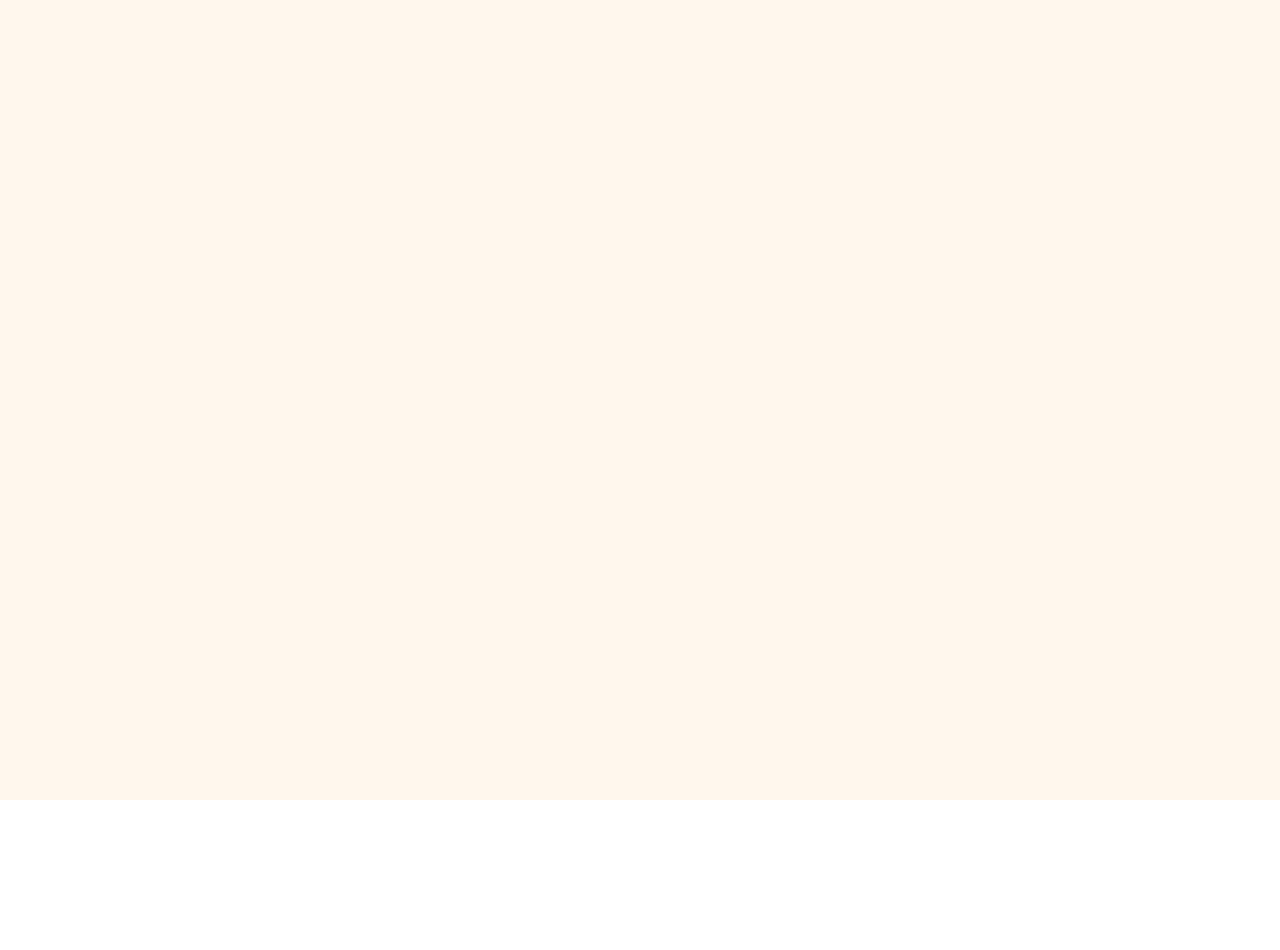
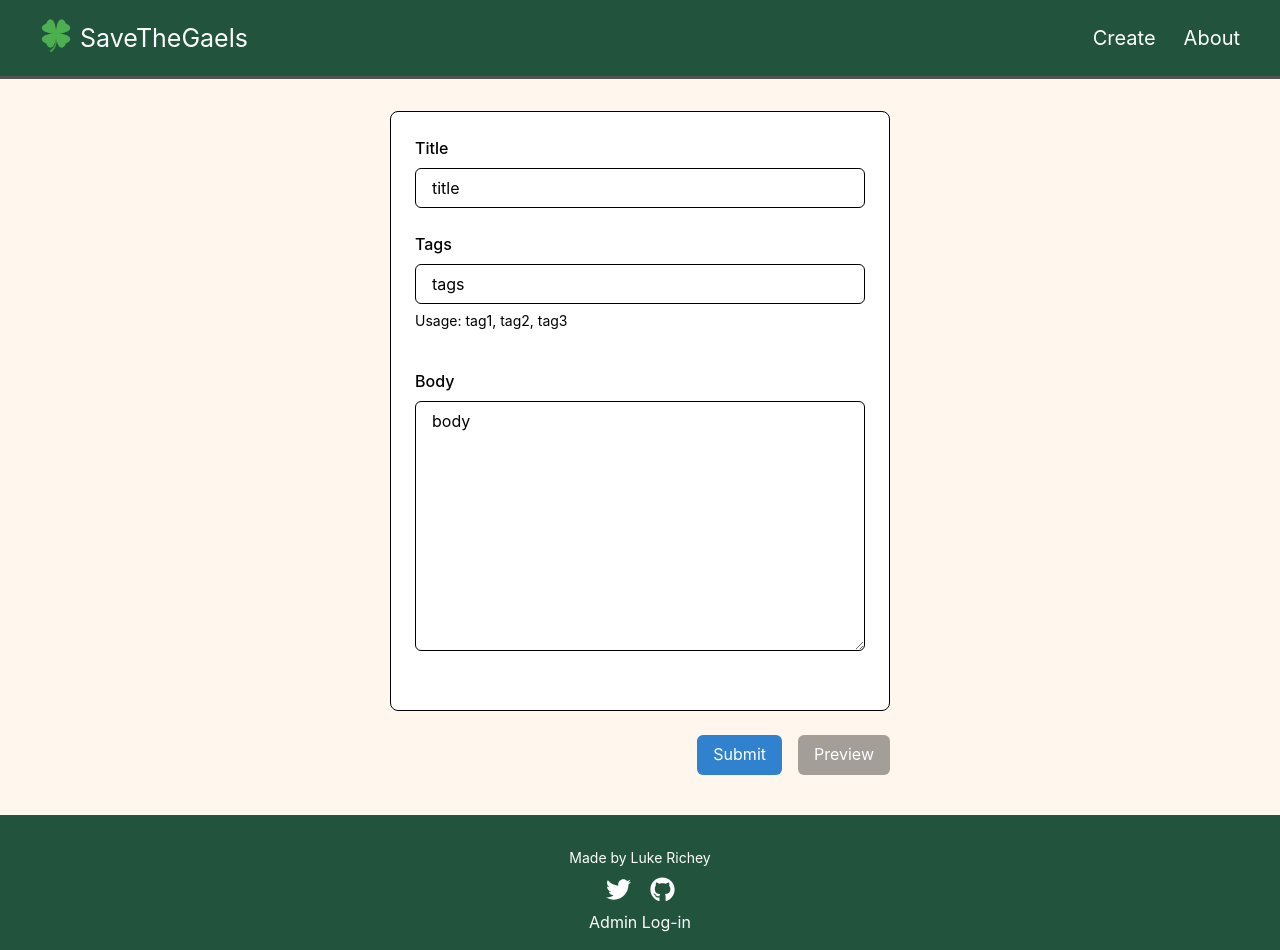
Before and after one commit to lukebrichey/SaveTheGaels, a React (Create React App) app in the folder frontend/: page /create in a window 1280 px wide. Before the commit this address had no page. Before the commit the page ends 800 px from the top, so only its background shows below. Built offline with nearby package versions, Linux system fonts and the light colour scheme.

Commit message:
Added creation page, blog page, TODO: post blogs

```diff
--- a/frontend/src/App.js
+++ b/frontend/src/App.js
@@ -3,6 +3,7 @@ import Layout from './components/Layout.js';
 import About from './pages/About.js';
 import Home from './pages/Home.js';
 import BlogPg from './pages/BlogPg.js';
+import Create from './pages/Create.js';
 import { Box } from '@chakra-ui/react';
 
 function App() {
@@ -18,6 +19,7 @@ function App() {
           }}
           element={<Layout><BlogPg /></Layout>}
         />
+        <Route path="/create" element={<Layout><Create /></Layout>} />
       </Routes>
     </Box>
   );
--- a/frontend/src/components/Layout.js
+++ b/frontend/src/components/Layout.js
@@ -8,7 +8,7 @@ function Layout({ children }) {
   return (
     <Flex direction="column" minHeight="100vh">
       <Header />
-      <Box flex="1" paddingTop="2rem" min>
+      <Box flex="1" paddingTop="2rem" bgColor="#fff7ed" pb={10}>
         {children}
       </Box>
       <Footer />
--- a/frontend/src/components/blog/Blog.js
+++ b/frontend/src/components/blog/Blog.js
@@ -1,18 +1,20 @@
-import { Box, Text, Tag, HStack, VStack, Center } from '@chakra-ui/react';
-
+import { Box, Text, Tag, HStack, VStack } from '@chakra-ui/react';
 
 export default function Blog({ blog }) {
+  const bodyLines = blog.body.split('\n');
+
   return (
-    <Center>
     <Box
-        className="blog"
       borderRadius="lg"
-        padding="6"
-        marginBottom="4"
+      padding={6}
+      marginBottom={4}
       maxWidth="800px"
       width="100%"
+      bg="white"
+      border="1px solid"
+      borderColor="gray.200"
     >
-        <Text fontSize="3xl" fontWeight="bold" marginBottom="2">
+      <Text fontSize="3xl" marginBottom="2">
         {blog.title}
       </Text>
       <HStack marginBottom="4" spacing={2}>
@@ -26,11 +28,15 @@ export default function Blog({ blog }) {
         {blog.date}
       </Text>
       <VStack spacing={1} alignItems="flex-start">
-          <Text fontSize="md" lineHeight="tall">
-            {blog.body}
+        {bodyLines.map((line, index) => (
+          <>
+            <Text key={index} fontSize="md" lineHeight="tall">
+              {line}
             </Text>
+            {index < bodyLines.length - 1 && <br />}
+          </>
+        ))}
       </VStack>
     </Box>
-    </Center>
   );
 }
--- a/frontend/src/components/footer/Footer.js
+++ b/frontend/src/components/footer/Footer.js
@@ -26,7 +26,6 @@ function Footer() {
       bg="green"
       pt={8}
       pb={4}
-      mt={10}
       color="white"
       width="100%"
     >
--- a/frontend/src/components/header/Header.js
+++ b/frontend/src/components/header/Header.js
@@ -32,10 +32,23 @@ export default function Header() {
             >
                 SaveTheGaels
             </Button>
+
+            <Button
+                to="/create"
+                as={RRLink}
+                mr={5}
+                mt={0.9}
+                p={1}
+                borderRadius="10px"
+                fontSize="20px"
+                _hover={{textDecoration: 'underline'}}
+            >
+                Create
+            </Button>
+
             <Button
                 to="/about"
                 as={RRLink}
-                variant="ghost"
                 mr={5}
                 mt={0.9}
                 p={1}
@@ -45,6 +58,7 @@ export default function Header() {
             >
                 About
             </Button>
+
         </Flex>
     )
 }
--- a/frontend/src/pages/BlogPg.css
+++ /dev/null
@@ -1,4 +0,0 @@
-.blogPg {
-    display: flex;
-    flex-direction: column;
-}
--- a/frontend/src/pages/BlogPg.js
+++ b/frontend/src/pages/BlogPg.js
@@ -1,14 +1,20 @@
 import { useLocation } from 'react-router-dom';
+import { Box, Text, VStack } from '@chakra-ui/react';
 import Blog from '../components/blog/Blog.js';
-import './BlogPg.css';
 
 export default function BlogPg() {
-    const location = useLocation();
-    const blog = location.state.blog;
+  const location = useLocation();
+  const blog = location.state.blog;
 
-    return (
-        <div className='blogPg'>
-            {blog ? <Blog blog={blog} /> : <p>Loading...</p>}
-        </div>
-    );
+  return (
+    <VStack spacing={4} align="center">
+      {blog ? (
+        <Blog blog={blog} />
+      ) : (
+        <Box>
+          <Text>Loading...</Text>
+        </Box>
+      )}
+    </VStack>
+  );
 }
--- /dev/null
+++ b/frontend/src/pages/Create.js
@@ -0,0 +1,125 @@
+import React, { useState } from 'react';
+import {
+  Box,
+  VStack,
+  FormControl,
+  FormLabel,
+  FormHelperText,
+  Input,
+  Button,
+  HStack,
+  Textarea,
+} from '@chakra-ui/react';
+import Blog from '../components/blog/Blog';
+
+export default function Create() {
+  const [formValues, setFormValues] = useState({
+    title: '',
+    tags: '',
+    body: '',
+  });
+
+  const [preview, setPreview] = useState(false);
+
+  const handleChange = (e) => {
+    setFormValues({ ...formValues, [e.target.id]: e.target.value });
+  };
+
+  const handleSubmit = async (e) => {
+    e.preventDefault();
+
+    const response = await fetch('http://localhost:5000/api/blogs', {
+      method: 'POST',
+      headers: {
+        'Content-Type': 'application/json',
+      },
+      body: JSON.stringify({ ...formValues, tags: formValues.tags.split(',').map(tag => tag.trim()) }),
+    });
+
+    if (response.ok) {
+      console.log(await response.json());
+      // redirect to home page
+
+    } else {
+      console.error(await response.json());
+    }
+  };
+
+  const handlePreview = () => {
+    setPreview(!preview);
+  };
+
+  const blogData = {
+    title: formValues.title,
+    tags: formValues.tags.split(',').map(tag => tag.trim()),
+    date: new Date().toLocaleDateString(),
+    body: formValues.body,
+  };
+
+  return (
+    <VStack spacing={4} align="center">
+      {!preview ? (
+        <form onSubmit={handleSubmit}>
+          <Box
+            bg="white"
+            padding={6}
+            borderRadius="lg"
+            border="1px solid"
+            borderColor="gray.200"
+            minWidth={500}
+            minHeight={600}
+          >
+            <FormControl>
+              <FormLabel htmlFor="title">Title</FormLabel>
+              <Input
+                type="text"
+                id="title"
+                placeholder="title"
+                value={formValues.title}
+                onChange={handleChange}
+                mb={6}
+              />
+
+              <FormLabel htmlFor="tags">Tags</FormLabel>
+              <Input
+                type="text"
+                id="tags"
+                placeholder="tags"
+                value={formValues.tags}
+                onChange={handleChange}
+              />
+              <FormHelperText mb={10}>
+                Usage: tag1, tag2, tag3
+              </FormHelperText>
+
+              <FormLabel htmlFor="body">Body</FormLabel>
+              <Textarea
+                id="body"
+                minHeight={250}
+                placeholder="body"
+                value={formValues.body}
+                onChange={handleChange}
+              />
+            </FormControl>
+          </Box>
+
+          <HStack spacing={4} mt={6} >
+            <Button colorScheme="blue" type="submit" ml="auto">
+              Submit
+            </Button>
+            <Button colorScheme="blackAlpha" onClick={handlePreview}>
+              Preview
+            </Button>
+          </HStack>
+        </form>
+      ) : (
+        <>
+            <Blog blog={blogData} />
+            <Button mt={4} colorScheme="blackAlpha" onClick={handlePreview}>
+                Back to Edit
+            </Button>
+        </>
+      )}
+    </VStack>
+  );
+}
```
Also changed, not shown: 2 other files (tests, documents, lock files or other folders). Lines whose indentation alone changed are shown as unchanged.
